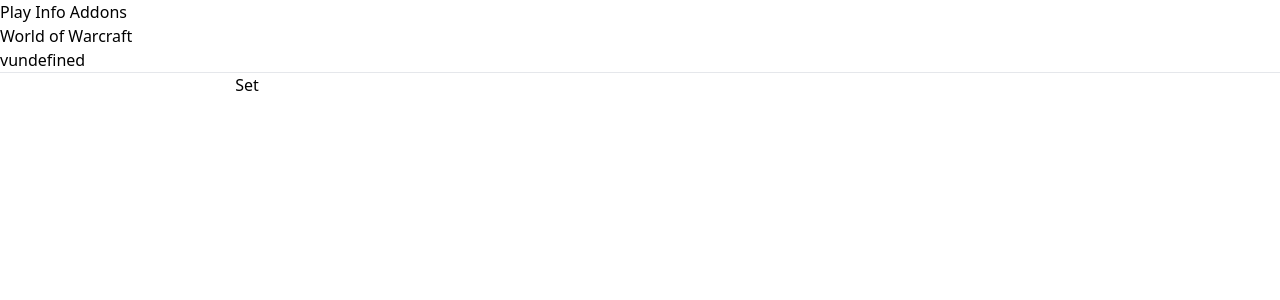
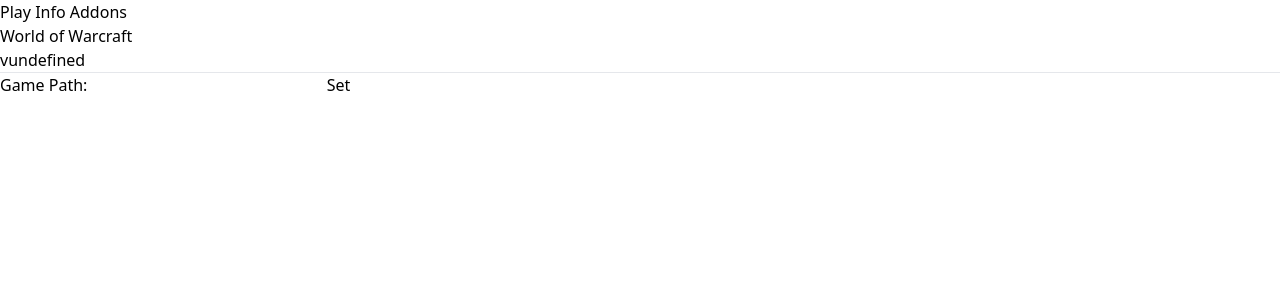
Before and after one commit to ThePoultryMan/WAM, a SvelteKit app: page / in a window 1280 px wide. Shown: the top 300 px of the page. Built offline with nearby package versions, Linux system fonts and the light colour scheme.

Commit message:
feat: game path label

```diff
--- a/src/routes/+page.svelte
+++ b/src/routes/+page.svelte
@@ -25,6 +25,7 @@
 <p class="ml-1 text-sm leading-tight">v{gameVersion}</p>
 <DynamicHR element={headerElement} />
 <form>
-  <input type="text" bind:value={gamePath} />
+  <label for="game-path">Game Path:</label>
+  <input id="game-path" type="text" bind:value={gamePath} />
   <button on:click={setGamePath}>Set</button>
 </form>
```
